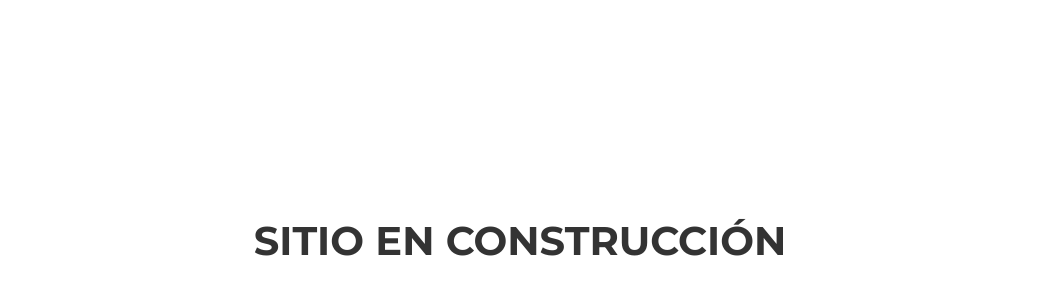
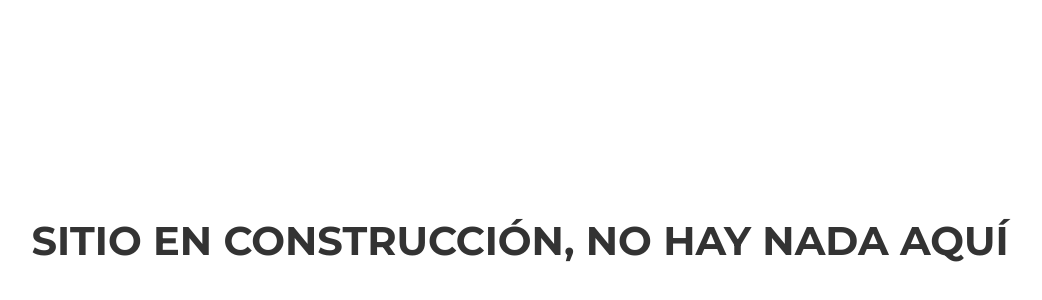
Before and after one commit to arsistyle/placerhama, a plain HTML site: page en-construccion/index.html in a window 1280 px wide. Shown: the part 144-444 px from the top of the page, without its empty margins (120-1162 px from the left). Drawn offline with Linux system fonts and the light colour scheme.

Commit message:
Probando ramas

```diff
--- a/en-construccion/index.html
+++ b/en-construccion/index.html
@@ -43,7 +43,7 @@
 
 <body>
 	<div class="en-construccion flex-xs middle-xs center-xs">
-		<h1>Sitio en construcción</h1>
+		<h1>Sitio en construcción, no hay nada aquí</h1>
 	</div>
 
 	<div class="alerta-navegador">
```
